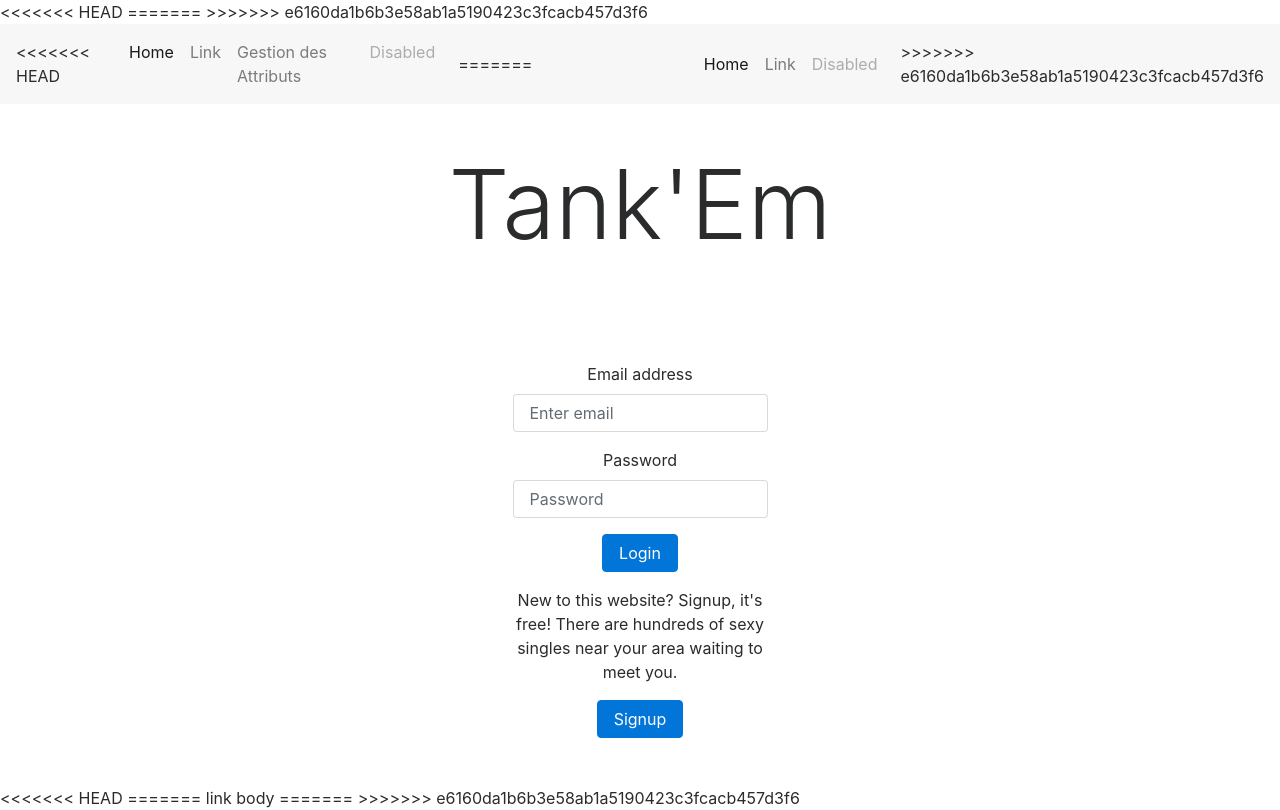
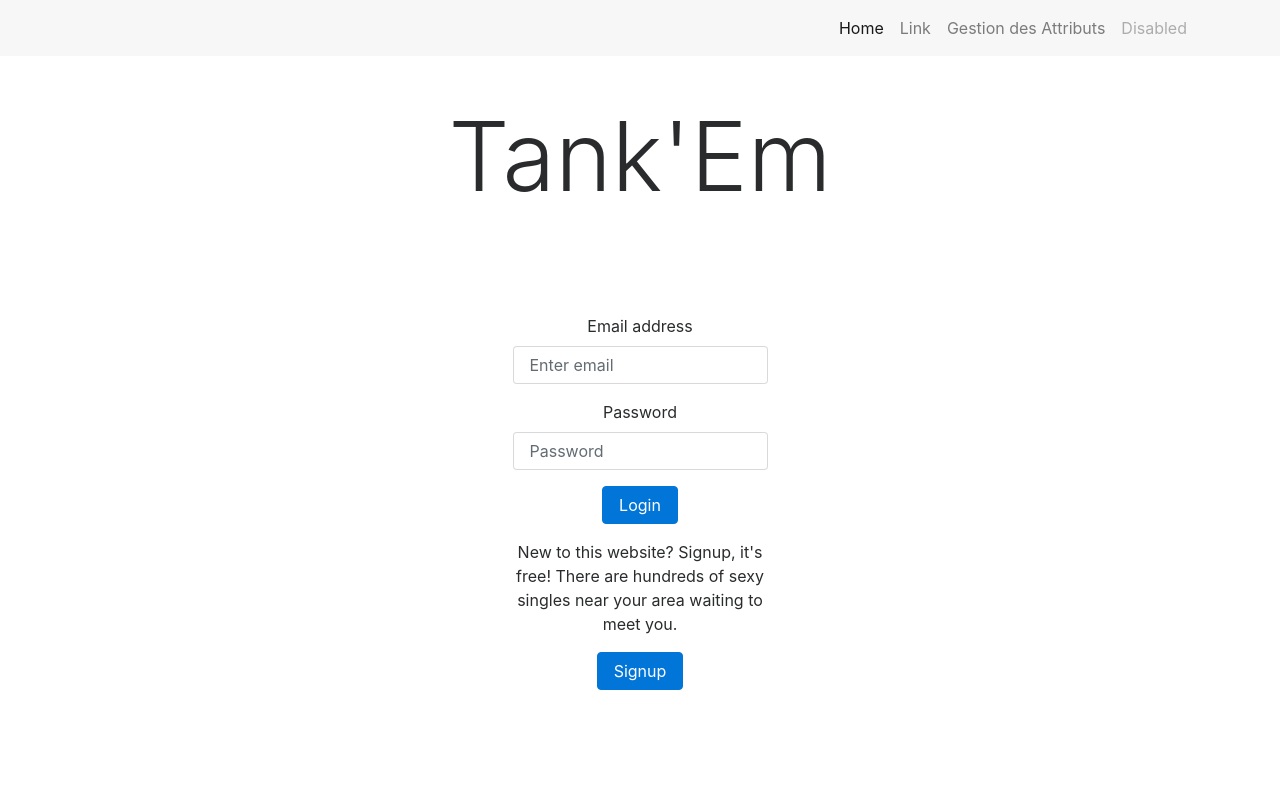
Before and after one commit to Akiro78960/Tankem, a PHP site: page / in a window 1280 px wide. After the commit the page ends 690 px from the top, so only its background shows below. Run offline with PHP 8.4, Linux system fonts and the light colour scheme; some libraries are stand-ins or nearby versions.

Commit message:
Ajout du partial header/footer

```diff
--- a/index.php
+++ b/index.php
@@ -1,5 +1,3 @@
-<<<<<<< HEAD
-=======
 <?php
 	require_once("action/IndexAction.php");
 
@@ -7,48 +5,9 @@
 
 	$action->execute();
 
-	// require_once("Partial/header.php");
+	require_once("partial/header.php");
 ?>
->>>>>>> e6160da1b6b3e58ab1a5190423c3fcacb457d3f6
-<html>
 
-<head>
-  <meta charset="utf-8">
-  <meta name="viewport" content="width=device-width, initial-scale=1">
-  <link rel="stylesheet" href="https://cdnjs.cloudflare.com/ajax/libs/font-awesome/4.7.0/css/font-awesome.min.css" type="text/css">
-  <link rel="stylesheet" href="css/Untitled.css" type="text/css"> </head>
-
-<body class="mx-auto">
-  <nav class="navbar navbar-expand-md navbar-light bg-faded">
-<<<<<<< HEAD
-    <div class="container">
-      <a class="navbar-brand" href="#"><br></a> <button class="navbar-toggler navbar-toggler-right" type="button" data-toggle="collapse" data-target="#navbarSupportedContent" aria-controls="navbarSupportedContent" aria-expanded="false" aria-label="Toggle navigation">
-                  <span class="navbar-toggler-icon"></span>
-               </button>
-      <div class="collapse navbar-collapse justify-content-end" id="navbarSupportedContent">
-        <ul class="navbar-nav ">
-          <li class="nav-item active"> <a class="nav-link" href="index.html">Home</a> </li>
-          <li class="nav-item"> <a class="nav-link" href="#">Link</a> </li>
-          <li class="nav-item"> <a class="nav-link" href="gestionPoints.php">Gestion des Attributs</a> </li>
-          <li class="nav-item"> <a class="nav-link disabled" href="#">Disabled</a> </li>
-        </ul>
-      </div>
-    </div>
-=======
-	<div class="container">
-	  <a class="navbar-brand" href="#"><br></a> <button class="navbar-toggler navbar-toggler-right" type="button" data-toggle="collapse" data-target="#navbarSupportedContent" aria-controls="navbarSupportedContent" aria-expanded="false" aria-label="Toggle navigation">
-				  <span class="navbar-toggler-icon"></span>
-			   </button>
-	  <div class="collapse navbar-collapse justify-content-end" id="navbarSupportedContent">
-		<ul class="navbar-nav ">
-		  <li class="nav-item active"> <a class="nav-link" href="index.php">Home</a> </li>
-		  <li class="nav-item"> <a class="nav-link" href="#">Link</a> </li>
-		  <li class="nav-item"> <a class="nav-link disabled" href="#">Disabled</a> </li>
-		</ul>
-	  </div>
-	</div>
->>>>>>> e6160da1b6b3e58ab1a5190423c3fcacb457d3f6
-  </nav>
   <div class="py-5">
 	<div class="container">
 	  <div class="row">
@@ -69,26 +28,6 @@
 	  </div>
 	</div>
   </div>
-  <script src="https://code.jquery.com/jquery-3.1.1.slim.min.js"></script>
-  <script src="https://cdnjs.cloudflare.com/ajax/libs/tether/1.4.0/js/tether.min.js"></script>
-  <script src="https://pingendo.com/assets/bootstrap/bootstrap-4.0.0-alpha.6.min.js"></script>
-</body>
 
-<<<<<<< HEAD
-</html>
-=======
-<!DOCTYPE html>
-<html>
-	<head>
-		<meta charset="utf-8" />
-		<meta name="viewport" content="width=device-width" />
-		<title>REEEEEEEEEEEEEEEEEEEEEEEEEEEEEEEEEEEE</title>
-		link
-	</head>
-	<body>
-		body
-	</body>
-</html>
-=======
-</html>
->>>>>>> e6160da1b6b3e58ab1a5190423c3fcacb457d3f6
+<?php
+	require_once("partial/footer.php");
--- /dev/null
+++ b/partial/footer.php
@@ -0,0 +1,5 @@
+  <script src="https://code.jquery.com/jquery-3.1.1.slim.min.js"></script>
+  <script src="https://cdnjs.cloudflare.com/ajax/libs/tether/1.4.0/js/tether.min.js"></script>
+  <script src="https://pingendo.com/assets/bootstrap/bootstrap-4.0.0-alpha.6.min.js"></script>
+</body>
+</html>
--- /dev/null
+++ b/partial/header.php
@@ -0,0 +1,24 @@
+<html>
+
+<head>
+  <meta charset="utf-8">
+  <meta name="viewport" content="width=device-width, initial-scale=1">
+  <link rel="stylesheet" href="https://cdnjs.cloudflare.com/ajax/libs/font-awesome/4.7.0/css/font-awesome.min.css" type="text/css">
+  <link rel="stylesheet" href="css/Untitled.css" type="text/css"> </head>
+
+<body class="mx-auto">
+  <nav class="navbar navbar-expand-md navbar-light bg-faded">
+	<div class="container">
+	  <a class="navbar-brand" href="#"><br></a> <button class="navbar-toggler navbar-toggler-right" type="button" data-toggle="collapse" data-target="#navbarSupportedContent" aria-controls="navbarSupportedContent" aria-expanded="false" aria-label="Toggle navigation">
+				  <span class="navbar-toggler-icon"></span>
+			   </button>
+	  <div class="collapse navbar-collapse justify-content-end" id="navbarSupportedContent">
+		<ul class="navbar-nav ">
+		  <li class="nav-item active"> <a class="nav-link" href="index.php">Home</a> </li>
+		  <li class="nav-item"> <a class="nav-link" href="#">Link</a> </li>
+			<li class="nav-item"> <a class="nav-link" href="gestionPoints.php">Gestion des Attributs</a> </li>
+		  <li class="nav-item"> <a class="nav-link disabled" href="#">Disabled</a> </li>
+		</ul>
+	  </div>
+	</div>
+  </nav>
```
Also changed, not shown: css/gestionPoints.css (deleted, +0 -7 lines).
